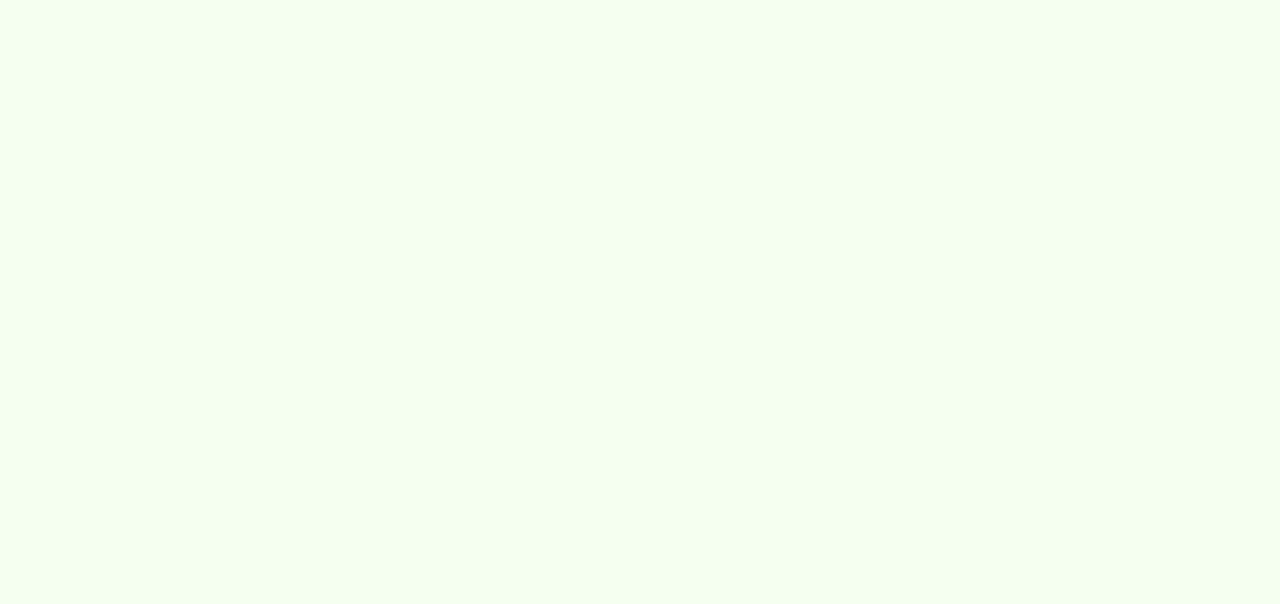
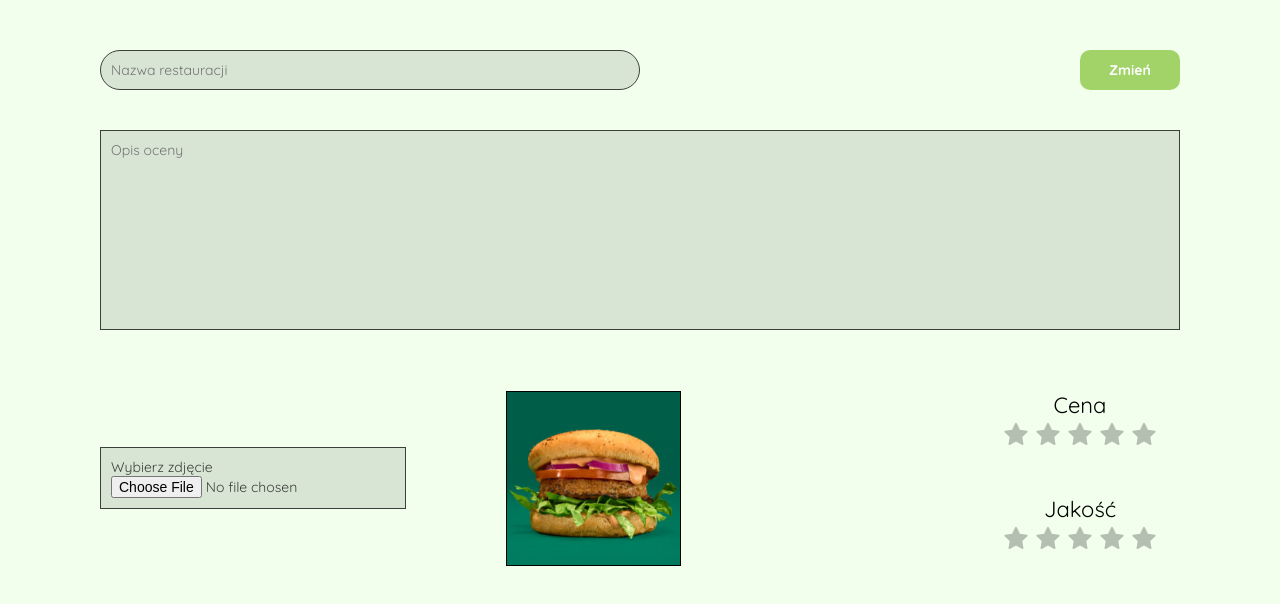
Before and after one commit to marcol13/restaurants-rating-app, a React (Vite) app: page /edit/1 in a window 1280 px wide. Before the commit this address had no page. Shown: the top 604 px of the page. Built offline with nearby package versions, Linux system fonts and the light colour scheme.

Commit message:
create edit page

```diff
--- a/src/App.tsx
+++ b/src/App.tsx
@@ -1,16 +1,17 @@
 import React from "react";
 import { MainPage } from "./pages/mainPage/MainPage";
 import { AddNewPage } from "./pages/addNewPage/AddNewPage";
+import { EditPage } from "./pages/editPage/EditPage";
 import { Routes, Route } from "react-router-dom";
 import "./assets/style/index.scss";
 
 function App() {
   return (
     <div className="App">
-
       <Routes>
-        <Route path="/" element={<MainPage />}/>
-        <Route path="/add" element={<AddNewPage />}/>
+        <Route path="/" element={<MainPage />} />
+        <Route path="/add" element={<AddNewPage />} />
+        <Route path="/edit/:id" element={<EditPage />} />
       </Routes>
     </div>
   );
--- a/src/components/organisms/elementBar/ElementBar.module.scss
+++ b/src/components/organisms/elementBar/ElementBar.module.scss
@@ -26,4 +26,8 @@
     // justify-content: space-around;
     gap: 10px;
     flex-direction: column;
+
+    button{
+        width: 100%;
+    }
 }
--- a/src/components/organisms/elementBar/ElementBar.tsx
+++ b/src/components/organisms/elementBar/ElementBar.tsx
@@ -1,9 +1,11 @@
 import React, { useState } from "react";
 import styles from "./ElementBar.module.scss";
+import { Link } from "react-router-dom";
 import classNames from "classnames";
 import { Text, Rating, Button } from "./../../atoms";
 
 type AppProps = {
+  elementId: number;
   imagePath: string;
   altImage: string;
   restaurantName: string;
@@ -13,24 +15,30 @@ type AppProps = {
 };
 
 export const ElementBar = ({
+  elementId,
   imagePath,
   altImage,
   restaurantName,
   descriptionText,
   rating,
-  className
+  className,
 }: AppProps) => {
   const [isDeleted, setIsDeleted] = useState(false);
 
   if (isDeleted) return null;
   return (
-    <div className={classNames(styles.container, className)}>
+    <div
+      className={classNames(styles.container, className)}
+      data-id={elementId}
+    >
       <img src={imagePath} alt={altImage} className={styles.image} />
       <Text type={"h3"}>{restaurantName}</Text>
       <Text type={"p"}>{descriptionText}</Text>
       <Rating value={rating} />
       <div className={styles.buttonDiv}>
-        <Button type="edit">Edytuj</Button>
+        <Link to={`/edit/${elementId}`}>
+          <Button type="edit">Edytuj</Button>
+        </Link>
         <Button type="delete" onClick={() => setIsDeleted(true)}>
           Usuń
         </Button>
--- /dev/null
+++ b/src/pages/editPage/EditPage.module.scss
@@ -0,0 +1,51 @@
+.container {
+    display: flex;
+    flex-direction: column;
+    row-gap: 40px;
+  }
+
+  .firstRow {
+    display: flex;
+    justify-content: space-between;
+  }
+
+  .submit{
+      height: 100%;
+      width: 100px;
+  }
+
+  .inputRestaurant {
+    width: 50%;
+  }
+
+  .inputDescription {
+    width: 100%;
+    min-height: 200px;
+  }
+
+  .thirdRow {
+    display: flex;
+    column-gap: 40px;
+    justify-content: space-between;
+  }
+
+  .imageField {
+    display: flex;
+    align-items: center;
+
+    img {
+      width: 175px;
+      height: 175px;
+      object-fit: cover;
+      margin-left: 100px;
+      border: 1px solid black;
+    }
+  }
+
+  .ratingField {
+    display: flex;
+    flex-direction: column;
+    row-gap: 40px;
+    padding: 20px;
+    text-align: center;
+  }
--- /dev/null
+++ b/src/pages/editPage/EditPage.tsx
@@ -0,0 +1,102 @@
+import React, { useState, useRef, useCallback } from "react";
+import styles from "./EditPage.module.scss";
+import global from "./../GlobalPages.module.scss";
+import classNames from "classnames";
+import { Input, Text, Button } from "../../components/atoms";
+import { ButtonIcon } from "../../components/molecules";
+import { RateStars } from "../../components/organisms";
+import { Link, useParams } from "react-router-dom";
+import burger from "./../../assets/img/burger.jpg";
+
+export const EditPage = () => {
+  const [restaurant, setRestaurant] = useState("");
+  const [description, setDescription] = useState("");
+  const [preview, setPreview] = useState<string>();
+  const [price, setPrice] = useState(0);
+  const [quality, setQuality] = useState(0);
+
+  const { id } = useParams();
+
+  console.log({ id });
+
+  const priceCallback = useCallback((price: number) => {
+    setPrice(price);
+  }, []);
+
+  const qualityCallback = useCallback((quality: number) => {
+    setQuality(quality);
+  }, []);
+
+  const ref = useRef();
+
+  const handleImageChange = (e: React.ChangeEvent<HTMLInputElement>) => {
+    const selected = e.target.files?.item(0);
+    const allowedTypes = ["image/png", "image/jpeg", "image/jpg"];
+    if (selected && allowedTypes.includes(selected.type)) {
+      let reader = new FileReader();
+      reader.onloadend = () => {
+        setPreview(reader.result! as string);
+      };
+      reader.readAsDataURL(selected);
+    } else {
+      console.log("wrong type");
+    }
+  };
+
+  return (
+    <div className={classNames(global.container, styles.container)}>
+      <div className={styles.firstRow}>
+        <Input
+          value={restaurant}
+          onChange={(e) => setRestaurant(e.target.value)}
+          placeholder="Nazwa restauracji"
+          className={styles.inputRestaurant}
+        />
+        <Link to="/">
+          <Button type="submit" className={styles.submit}>Zmień</Button>
+          {/* <ButtonIcon
+            size="large"
+            onClick={() => {
+              console.log(
+                `restaurant: ${restaurant}, description: ${description}, price: ${price}, quality: ${quality}, preview: ${preview}`
+              );
+            }}
+          /> */}
+        </Link>
+      </div>
+      <div className={styles.secondRow}>
+        <Input
+          value={description}
+          onChange={(e) => setDescription(e.target.value)}
+          placeholder="Opis oceny"
+          isTextField={true}
+          className={styles.inputDescription}
+        />
+      </div>
+      <div className={styles.thirdRow}>
+        <div className={styles.imageField}>
+          <Input
+            onChange={(e) => {
+              console.log(e.target.value);
+              handleImageChange(e);
+            }}
+            placeholder="Obrazek"
+            type="file"
+            props={ref}
+          />
+          <img src={preview || burger} alt="burger" />
+        </div>
+        <div className={styles.ratingField}>
+          <div>
+            <Text type="h4">Cena</Text>
+            <RateStars parrentCallback={priceCallback} />
+          </div>
+          <div>
+            <Text type="h4">Jakość</Text>
+            <RateStars parrentCallback={qualityCallback} />
+          </div>
+        </div>
+      </div>
+    </div>
+  );
+};
--- a/src/pages/mainPage/MainPage.tsx
+++ b/src/pages/mainPage/MainPage.tsx
@@ -30,6 +30,7 @@ export const MainPage = () => {
           descriptionText="Fajne jedzenie! Szkoda, że Kevin jeszcze nie dojechał..."
           rating={4}
           className={styles.itemBar}
+          elementId={1}
         />
       </div>
     </div>
--- a/tsconfig.json
+++ b/tsconfig.json
@@ -14,7 +14,8 @@
     "resolveJsonModule": true,
     "isolatedModules": true,
     "noEmit": true,
-    "jsx": "react-jsx"
+    "jsx": "react-jsx",
+    "types": ["vite/client"]
   },
   "include": ["src"],
   "references": [{ "path": "./tsconfig.node.json" }]
```
